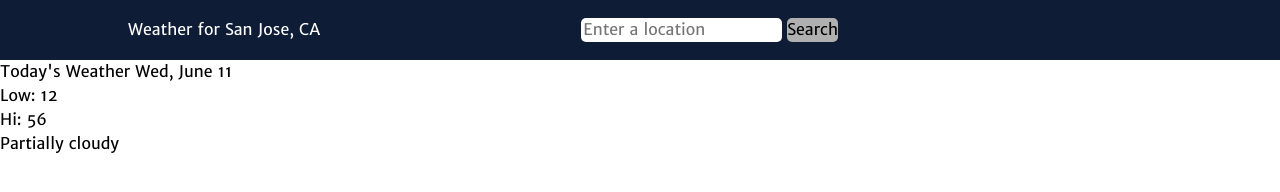
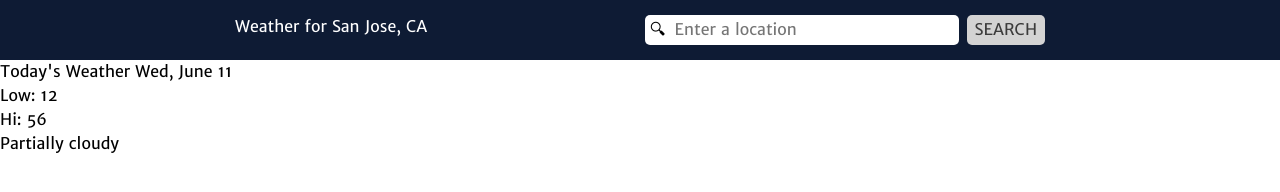
Before and after one commit to tylersemel/simple-weather-app, a website built with webpack: page src/template.html in a window 1280 px wide. Built offline with nearby package versions, Linux system fonts and the light colour scheme.

Commit message:
Add styling to header

```diff
--- a/src/styles.css
+++ b/src/styles.css
@@ -102,13 +102,13 @@ h6 {
   --color-ivory: #f9fbf2;
   --color-light-cyan: #d7f9ff;
   --color-jordy-blue: #afcbff;
-  --color-oxford-blue: #0e1c36;
+  --color-oxford-blue: #0e1b34;
 }
 
 html,
 body {
   height: 100vh;
-  width: 100%;
+  width: 100vw;
   /* width: 100vw; */
   font-family:
     "merriweather_sansregular", "Segoe UI", Tahoma, Geneva, Verdana, sans-serif;
@@ -136,7 +136,7 @@ input[type="text"] {
   outline: inherit;
 }
 
-.container {
+.root.container {
   height: 100%;
   width: 100%;
   position: relative;
@@ -158,24 +158,57 @@ input[type="text"] {
 
 .header-items {
   color: white;
-  width: 80%;
   display: grid;
-  grid-template-columns: 350px 350px;
+  grid-template-columns: minmax(400px, 1fr) minmax(400px, 1fr);
   grid-template-rows: 1fr;
   gap: 10px;
 }
 
 .location-search {
   justify-self: end;
+  width: 100%;
+}
+
+.location-search search {
+  width: 100%;
+}
+
+.location-search search form {
+  display: flex;
+  flex-direction: row;
+  justify-content: center;
+  gap: 8px;
+  align-items: center;
+  width: 100%;
+  /* background-color: #37476b; */
+  border-radius: var(--card-border-radius);
+  /* padding: 8px 10px; */
+}
+
+.location-search search form p {
+  background-color: white;
+  padding: 3px;
+  border-radius: var(--card-border-radius);
+  width: 90%;
+}
+
+.location-search search form label {
+  transform: rotateX("30");
+  color: black;
+  padding: 0 2px;
+  width: 100%;
 }
 
 .header-items .location-search .location-display {
   font: "merriweather_sansbold";
+  display: flex;
+  justify-content: center;
+  align-items: center;
 }
 
 .header-items .location-search #location {
   /* display: none; */
-  background-color: rgb(255, 255, 255);
+  /* background-color: rgb(255, 255, 255); */
   border-radius: 5px;
   padding-left: 2px;
   color: gray;
@@ -183,10 +216,10 @@ input[type="text"] {
 
 .header-items .location-search button {
   /* display: none; */
-  background-color: rgb(176, 176, 176);
+  background-color: rgb(211, 211, 211);
   border-radius: 5px;
-  color: black;
-  /* padding: 2px; */
+  color: rgb(59, 59, 59);
+  padding: 3px 8px;
 }
 
 .main-container .weather .cards-container {
--- a/src/template.html
+++ b/src/template.html
@@ -14,18 +14,20 @@
             <span class="current-location">San Jose, CA</span>
           </div>
           <div class="location-search">
-            <!-- <search> -->
+            <search>
               <form action="">
-              <label for="location"></label>
+                <p>
+                  <label for="location">&#x1F50D;&#xFE0E;</label>
                   <input
                     type="text"
                     id="location"
                     name="location"
                     placeholder="Enter a location"
                   />
-              <button type="submit">Search</button>
+                </p>
+                <button type="submit">SEARCH</button>
               </form>
-            <!-- </search> -->
+            </search>
           </div>
         </div>
       </div>
```
Lines whose indentation alone changed are shown as unchanged.
